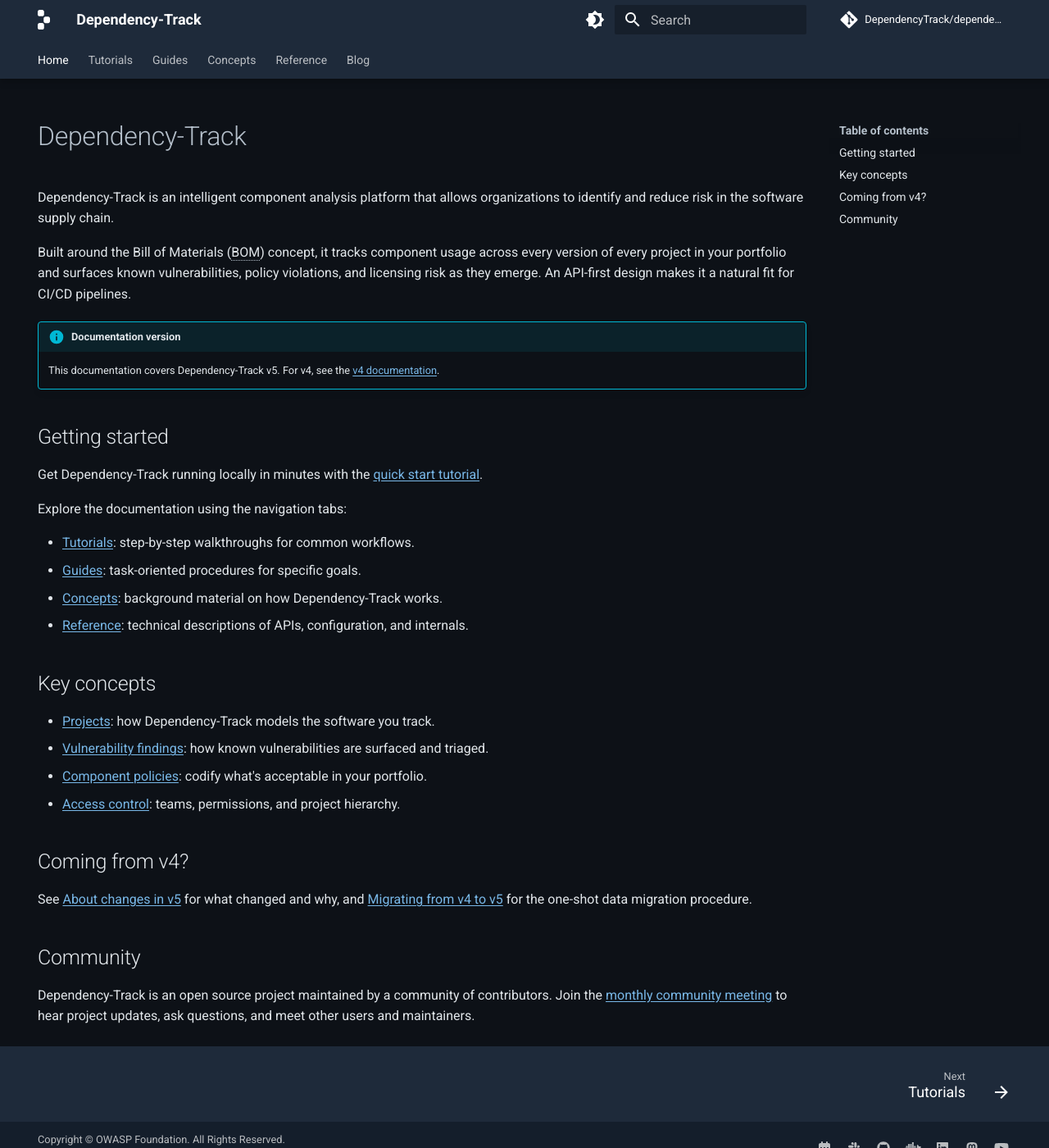
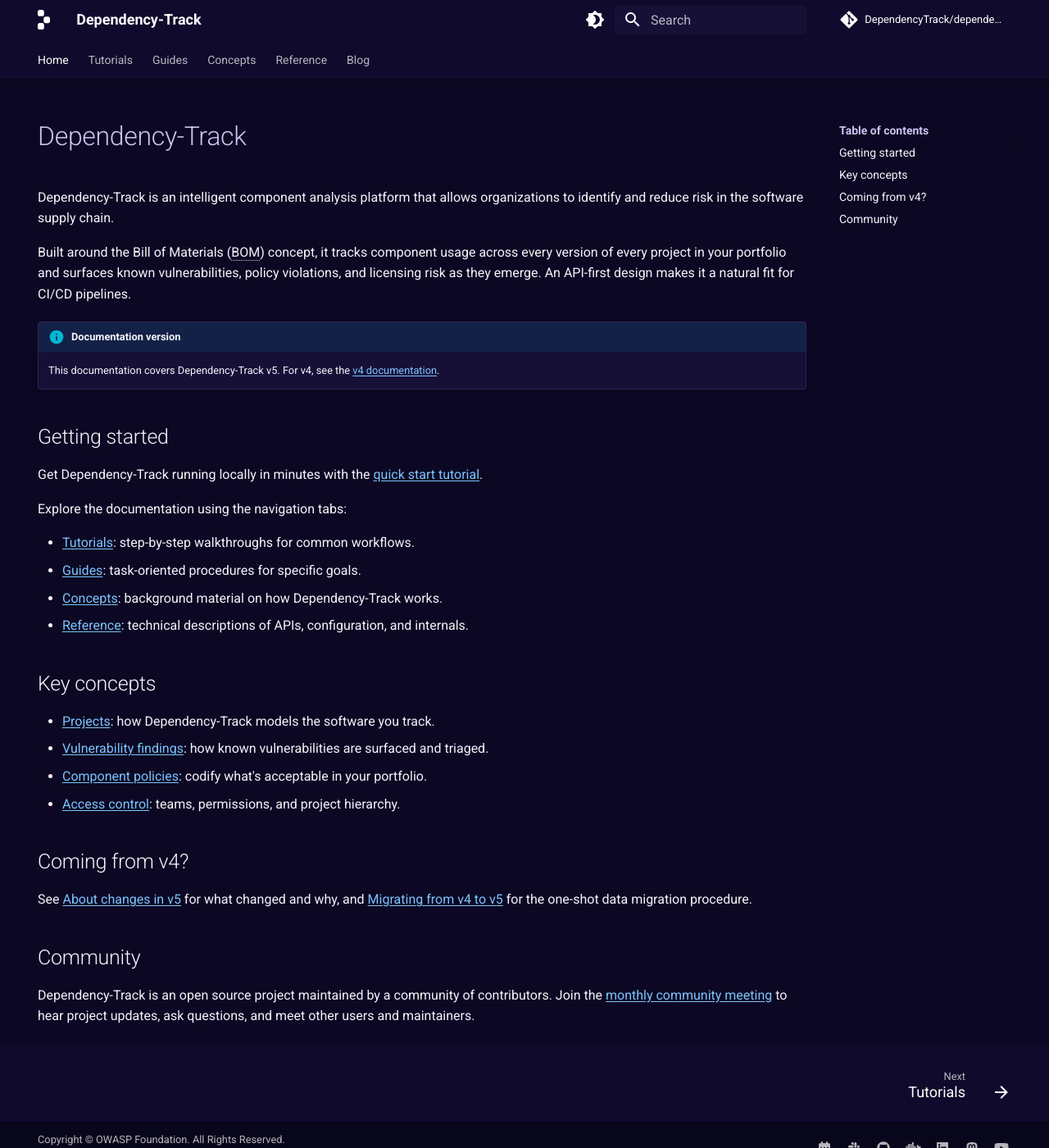
Before and after one commit to DependencyTrack/docs, an MkDocs documentation site: the page built from docs/index.md, in a window 1280 px wide and 1400 px high. Shown: the whole window at 82% size. Built offline with MkDocs 1.6.1 and Material for MkDocs 9.7.7, drawn with Linux system fonts in a browser that asks for light colours; comment, search, counter and statistics services are not loaded; the version menu is left out.

Commit message:
Adopt the new website's color scheme (#147)
Signed-off-by: nscuro <nscuro@protonmail.com>

```diff
--- a/docs/stylesheets/extra.css
+++ b/docs/stylesheets/extra.css
@@ -1,33 +1,156 @@
-[data-md-color-scheme="default"] {
-    --md-primary-fg-color: #1A2744;
-    --md-primary-fg-color--light: #2A3A5C;
-    --md-primary-fg-color--dark: #0F1A30;
-    --md-accent-fg-color: #1565C0;
-    --md-accent-fg-color--transparent: rgba(21, 101, 192, 0.1);
-    --md-typeset-a-color: #1565C0;
-    --md-footer-bg-color: #1A2744;
-    --md-footer-bg-color--dark: #0F1A30;
+/* ---- Dark theme (slate) ------------------------------------------------ */
+
+[data-md-color-scheme="slate"] {
+    --md-primary-fg-color: #100a2c;
+    --md-primary-fg-color--light: #1f1654;
+    --md-primary-fg-color--dark: #08061a;
+
+    --md-default-bg-color: #0c0823;
+    --md-default-bg-color--light: #161037;
+    --md-default-bg-color--lighter: #1f1654;
+    --md-default-bg-color--lightest: #2c2068;
+
+    --md-default-fg-color: hsla(255, 60%, 97%, 1);
+    --md-default-fg-color--light: hsla(255, 60%, 85%, 1);
+    --md-default-fg-color--lighter: hsla(255, 32%, 65%, 1);
+    --md-default-fg-color--lightest: rgba(201, 191, 240, 0.12);
+
+    --md-code-bg-color: #161037;
+    --md-code-fg-color: #f3f0ff;
+
+    --md-typeset-a-color: #7cc4ff;
+    --md-accent-fg-color: #3df0d0;
+    --md-accent-fg-color--transparent: rgba(61, 240, 208, 0.12);
+
+    --md-footer-bg-color: #100a2c;
+    --md-footer-bg-color--dark: #08061a;
+
+    --md-code-hl-keyword-color: #a855ff;
+    --md-code-hl-function-color: #3df0d0;
+    --md-code-hl-string-color: #7cc4ff;
+    --md-code-hl-comment-color: #9286c4;
+    --md-code-hl-name-color: #e4def7;
+    --md-code-hl-special-color: #ff7bf0;
 }
 
-[data-md-color-scheme="slate"] {
-    --md-primary-fg-color: #1E2A3A;
-    --md-primary-fg-color--light: #2A3A4E;
-    --md-primary-fg-color--dark: #141E2B;
-    --md-accent-fg-color: #5BA4CF;
-    --md-accent-fg-color--transparent: rgba(91, 164, 207, 0.12);
-    --md-typeset-a-color: #79B8E8;
-    --md-default-bg-color: #0D1117;
-    --md-default-bg-color--light: #161B22;
-    --md-default-bg-color--lighter: #1C2128;
-    --md-code-bg-color: #0A0E14;
-    --md-code-fg-color: hsla(210, 17%, 82%, 1);
-    --md-footer-bg-color: #1E2A3A;
-    --md-footer-bg-color--dark: #141E2B;
-    --md-default-fg-color: hsla(210, 17%, 90%, 1);
-    --md-default-fg-color--light: hsla(210, 17%, 75%, 1);
-    --md-default-fg-color--lighter: hsla(210, 17%, 55%, 1);
-    --md-default-fg-color--lightest: hsla(210, 17%, 50%, 1);
+[data-md-color-scheme="slate"] .md-typeset code {
+    border: 1px solid rgba(201, 191, 240, 0.12);
 }
+
+[data-md-color-scheme="slate"] .md-typeset pre > code {
+    border: 1px solid rgba(201, 191, 240, 0.12);
+}
+
+[data-md-color-scheme="slate"] ::selection {
+    background: rgba(255, 0, 207, 0.45);
+    color: var(--md-default-fg-color);
+}
+
+[data-md-color-scheme="slate"] .md-typeset a:hover {
+    color: #a8d6ff;
+}
+
+[data-md-color-scheme="slate"] .md-nav__link--active,
+[data-md-color-scheme="slate"] .md-nav__item--active > .md-nav__link {
+    color: #7cc4ff;
+    font-weight: 600;
+}
+
+[data-md-color-scheme="slate"] .md-nav__link.md-nav__link--active {
+    border-left: 2px solid #3df0d0;
+    background: rgba(61, 240, 208, 0.06);
+    padding-left: calc(0.6rem - 2px);
+}
+
+[data-md-color-scheme="slate"] .md-typeset .admonition,
+[data-md-color-scheme="slate"] .md-typeset details {
+    background: var(--md-default-bg-color--light);
+    border-color: rgba(201, 191, 240, 0.12);
+}
+
+[data-md-color-scheme="slate"] .md-typeset .admonition.danger,
+[data-md-color-scheme="slate"] .md-typeset details.danger {
+    border-color: #ff00cf;
+}
+
+[data-md-color-scheme="slate"] .md-typeset .admonition.danger > .admonition-title,
+[data-md-color-scheme="slate"] .md-typeset details.danger > summary {
+    background: rgba(255, 0, 207, 0.12);
+}
+
+[data-md-color-scheme="slate"] .md-typeset blockquote {
+    border-left: 3px solid #3df0d0;
+    color: var(--md-default-fg-color--light);
+}
+
+[data-md-color-scheme="slate"] .md-typeset table:not([class]) th {
+    background: #161037;
+    color: var(--md-default-fg-color);
+}
+
+[data-md-color-scheme="slate"] .md-typeset table:not([class]) {
+    border: 1px solid rgba(201, 191, 240, 0.12);
+}
+
+[data-md-color-scheme="slate"] .md-typeset table:not([class]) td {
+    border-top: 1px solid rgba(201, 191, 240, 0.08);
+}
+
+[data-md-color-scheme="slate"] .md-search__form {
+    background: #161037;
+}
+
+[data-md-color-scheme="slate"] .md-search__form:hover {
+    background: #1f1654;
+}
+
+[data-md-color-scheme="slate"] .md-typeset kbd {
+    background: #1f1654;
+    color: var(--md-default-fg-color);
+    border: 1px solid rgba(146, 134, 196, 0.3);
+    box-shadow: 0 1px 0 rgba(146, 134, 196, 0.3);
+}
+
+[data-md-color-scheme="slate"] .md-typeset .headerlink {
+    color: rgba(146, 134, 196, 0.5);
+}
+
+[data-md-color-scheme="slate"] .md-typeset .headerlink:hover {
+    color: #3df0d0;
+}
+
+[data-md-color-scheme="slate"] * {
+    scrollbar-color: rgba(146, 134, 196, 0.3) transparent;
+}
+
+[data-md-color-scheme="slate"] ::-webkit-scrollbar-thumb {
+    background: rgba(146, 134, 196, 0.3);
+}
+
+[data-md-color-scheme="slate"] ::-webkit-scrollbar-thumb:hover {
+    background: rgba(146, 134, 196, 0.5);
+}
+
+[data-md-color-scheme="slate"] ::-webkit-scrollbar-track {
+    background: transparent;
+}
+
+/* ---- Light theme (default) -------------------------------------------- */
+
+[data-md-color-scheme="default"] {
+    --md-primary-fg-color: #1f1654;
+    --md-primary-fg-color--light: #2c2068;
+    --md-primary-fg-color--dark: #100a2c;
+
+    --md-typeset-a-color: #5d3aab;
+    --md-accent-fg-color: #6a3fbe;
+    --md-accent-fg-color--transparent: rgba(106, 63, 190, 0.1);
+
+    --md-footer-bg-color: #1f1654;
+    --md-footer-bg-color--dark: #100a2c;
+}
+
+/* ---- Shared ----------------------------------------------------------- */
 
 .md-typeset a {
     text-decoration: underline;
@@ -48,3 +171,22 @@
     background-color: var(--md-default-bg-color--light);
     box-shadow: 0 4px 16px rgba(0, 0, 0, 0.5);
 }
+
+@media (prefers-reduced-motion: reduce) {
+    .md-nav__link,
+    .md-search__form,
+    .md-typeset a {
+        transition: none !important;
+    }
+}
+
+@media print {
+    [data-md-color-scheme] {
+        --md-default-bg-color: #ffffff;
+        --md-default-fg-color: #000000;
+        --md-default-fg-color--light: #1a1a1a;
+        --md-code-bg-color: #f5f5f5;
+        --md-code-fg-color: #000000;
+        --md-typeset-a-color: #1f1654;
+    }
+}
--- a/mkdocs.yml
+++ b/mkdocs.yml
@@ -105,7 +105,15 @@
 
 plugins:
 - search
-- social
+- social:
+    cards_layout_options:
+      background_color: "#100a2c"
+      color: "#f3f0ff"
+      font_family: Plus Jakarta Sans
+      # NB: The site's logo renders cut-off in the card.
+      # Omitting the logo entirely with a no-op SVG is easier
+      # than trying to make it fit right.
+      logo: docs/assets/images/social-card-logo.svg
 - awesome-pages
 - glightbox
 - blog:
```
Also changed, not shown: docs/assets/images/social-card-logo.svg (added).
